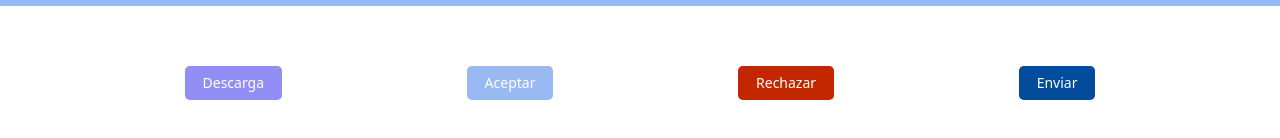
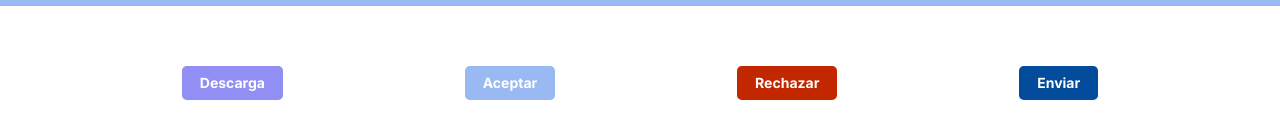
Before and after one commit to FelipeCabal/gossip-web-frontend, a React (Vite) app: page /style-guide in a window 1280 px wide. Shown: the part 728-866 px from the top of the page. Built offline with nearby package versions, Linux system fonts and the light colour scheme.

Commit message:
ajuste de el grosor de la letra y la fuente

```diff
--- a/src/css/buttons/buttons.css
+++ b/src/css/buttons/buttons.css
@@ -12,8 +12,9 @@
     cursor: pointer;
     border-radius: 5px;
     transition: transform 0.3s ease;
-    margin: center
-
+    margin: center;
+    font-weight: bold;
+    font-family: "Inter", sans-serif;
 }
 
 .btn::before {
@@ -37,39 +38,39 @@
     transform: translate(4px, 4px);
 }
 
-.btn-primary {
+.btn-1 {
     background: #918ef4;
 }
 
-.btn-primary::before {
+.btn-1::before {
     background: #706dc1;
 }
 
-.btn-primary:hover::before {
+.btn-1:hover::before {
     transform: translate(4px, 4px);
 }
 
-.btn-secondary {
+.btn-2 {
     background: #98b9f2;
 }
 
-.btn-secondary::before {
+.btn-2::before {
     background: #728dbd;
 }
 
-.btn-success {
+.btn-3{
     background: #034c9b;
 }
 
-.btn-success::before {
+.btn-3::before {
     background: #0362c7;
 }
 
-.btn-danger {
+.btn-4 {
     background: #c32700;
 }
 
-.btn-danger::before {
+.btn-4::before {
     background: #9f2000;
 }
 
--- a/src/pages/GuiaEstilos.jsx
+++ b/src/pages/GuiaEstilos.jsx
@@ -36,10 +36,10 @@ export function GuiaEstilos() {
                 <br />
                 <br />
                 <div className="flex justify-evenly">
-                    <a href="homepage" target="_blank" className="btn btn-primary">Descarga</a>
-                    <a href="homepage" target="_blank" className="btn btn-secondary">Aceptar</a>
-                    <a href="homepage" target="_blank" className="btn btn-danger">Rechazar</a>
-                    <a href="homepage" target="_blank" className="btn btn-success">Enviar</a>
+                    <a href="homepage" target="_blank" className="btn btn-1">Descarga</a>
+                    <a href="homepage" target="_blank" className="btn btn-2">Aceptar</a>
+                    <a href="homepage" target="_blank" className="btn btn-4">Rechazar</a>
+                    <a href="homepage" target="_blank" className="btn btn-3">Enviar</a>
                 </div>
 
                 <br /><br />
```
